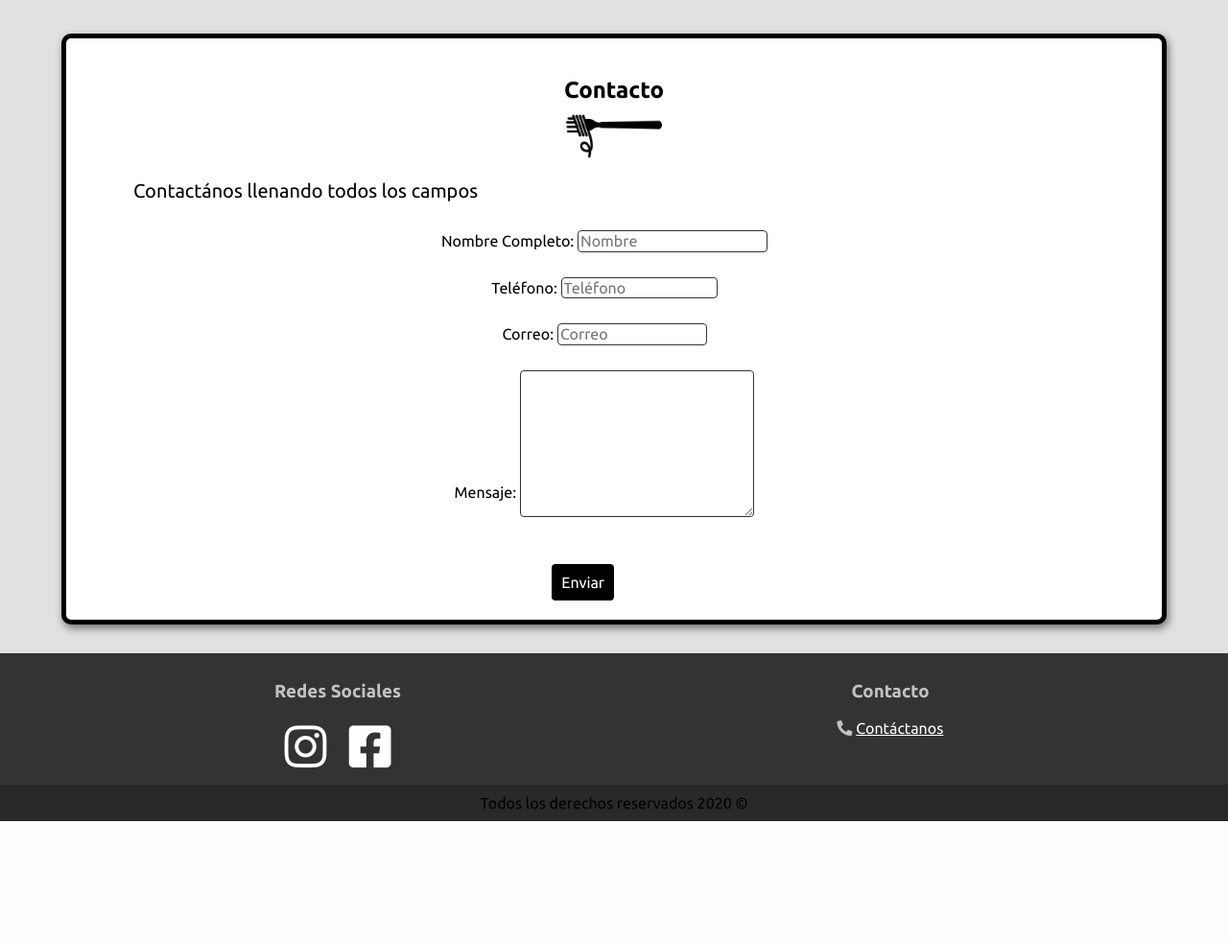
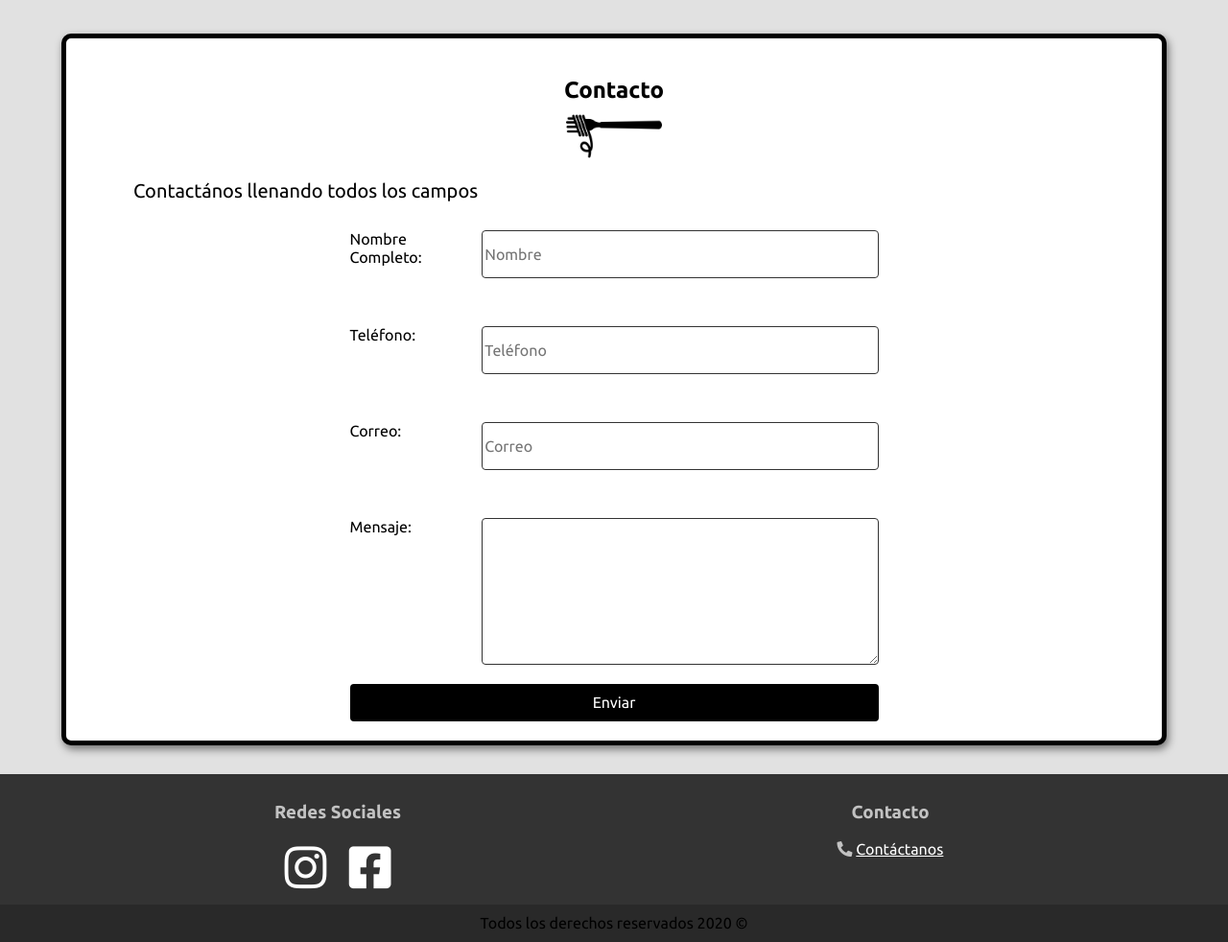
Before and after one commit to Lautisuarez/Lacafe, a PHP site: page / in a window 1280 px wide. Shown: the part 2879-3861 px from the top of the page at 96% size. Before the commit the page ends 3735 px from the top, so only its background shows below. Run offline with PHP 8.4, Linux system fonts and the light colour scheme.

Commit message:
Add files via upload

```diff
--- a/css/main.css
+++ b/css/main.css
@@ -294,22 +294,18 @@ form legend {
 }
 @media (min-width: 768px) {
   .contenedor-campo {
-    display: flex;
-    justify-content: space-between;
-    flex-wrap: wrap;
+    display: grid;
+    grid-template-columns: 1fr;
+    width: 50%;
+    margin: 0 auto;
   }
 }
 .campo {
-  display: block;
-  margin-bottom: 1rem;
-}
-.campo label {
-  display: inline-block;
+  margin-bottom: 5rem;
   text-align: center;
-  margin-bottom: 1.6rem;
 }
 .campo:last-of-type {
-  align-items: unset;
+  margin: 0;
 }
 @media (min-width: 768px) {
   .campo {
@@ -329,10 +325,20 @@ textarea {
   .campo input,
   textarea {
     display: inline-block;
-    width: 50%;
+    width: 100%;
+  }
+  .campo input {
+    height: 5rem;
   }
   textarea {
     margin-bottom: -2rem;
+  }
+  .campo label {
+    display: grid;
+    grid-template-columns: 1fr 3fr;
+    width: 100%;
+    margin: 0 auto;
+    text-align: left;
   }
 }
 .btn {
@@ -346,10 +352,14 @@ textarea {
   width: 100%;
 }
 @media (min-width: 768px) {
-  .btn {
-    width: unset;
-    margin-right: 50%;
+  .btn-form {
+    margin: 0 auto;
+    width: 100%;
   }
+}
+.btn:hover {
+  cursor: pointer;
+  background-color: rgba(0, 0, 0, 0.932);
 }
 
 /* FOOTER */
@@ -426,8 +436,7 @@ ul.secundario,
 .contenido-cena .secundario span,
 .seccion.cafeteria h2,
 .seccion.cafeteria span,
-ul.secundario h4,
-ul.primario span {
+ul.secundario h4  {
   color: white;
 }
 .body-carta {
```
